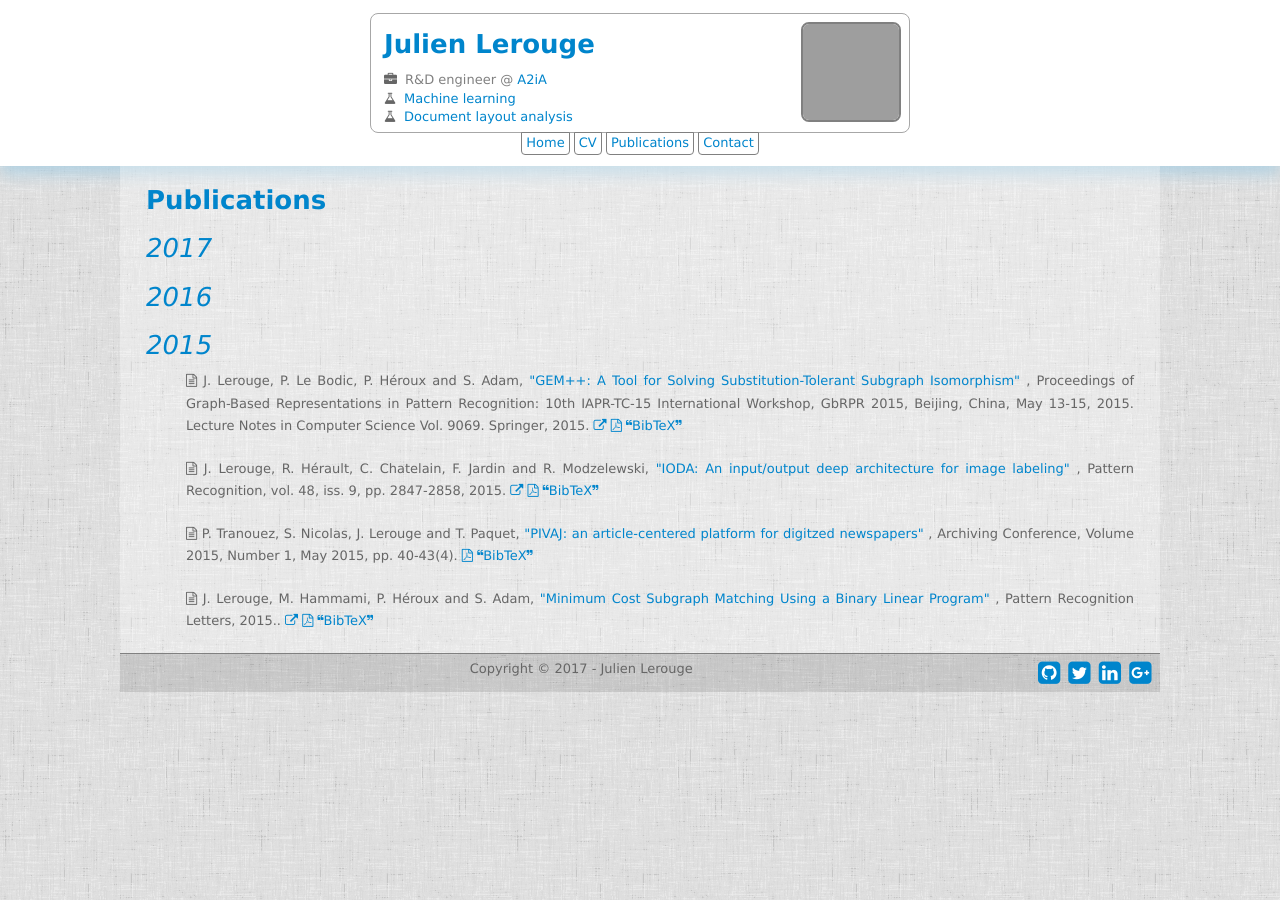
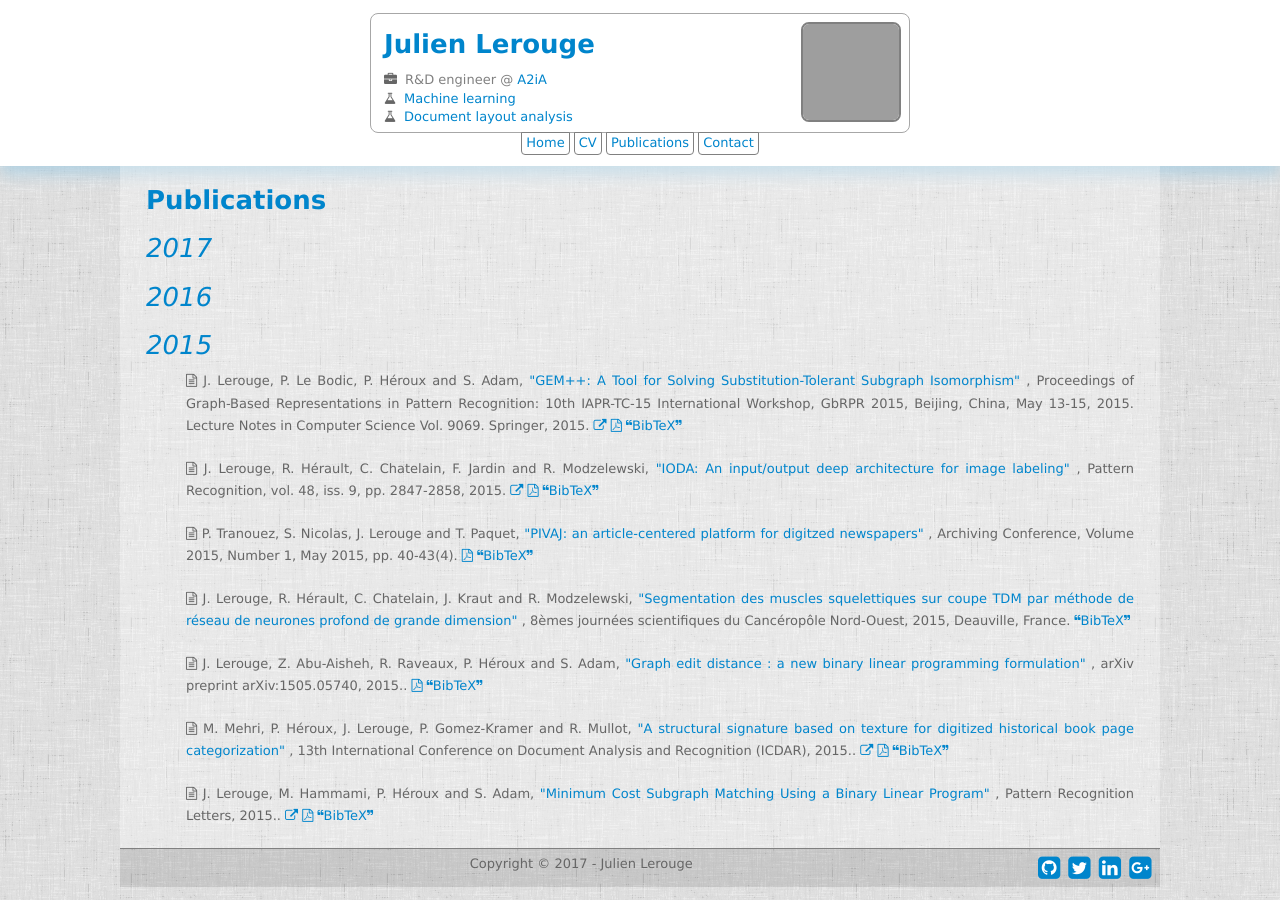
Before and after one commit to jlerouge/jlerouge.github.io, a Jekyll site: the page built from pub/index.html, in a window 1280 px wide. Built offline with Jekyll 4.4.1, drawn with Linux system fonts in a browser that asks for light colours; nearby versions of some CDN libraries; Markdown is read by kramdown in place of the engine named in the settings; grey boxes are pictures that could not be loaded.

```diff
--- a/_config.yml
+++ b/_config.yml
@@ -31,11 +31,11 @@ coauthors:
         email: julien.lerouge@litislab.fr
     cc:
         name: C. Chatelain
-        url: http://clement.chatelain.free.fr/
+        url: http://pagesperso.litislab.fr/cchatelain/
         email: clement.chatelain@insa-rouen.fr
     rh:
         name: R. Hérault
-        url: http://asi.insa-rouen.fr/enseignants/~rherault/
+        url: http://pagesperso.litislab.fr/rherault/
         email: romain.herault@insa-rouen.fr
     rm:
         name: R. Modzelewski
@@ -43,9 +43,11 @@ coauthors:
         email: romain.modzelewski@chb.unicancer.fr
     fj:
         name: F. Jardin
+        url: http://www.becquerel.fr/people/fabrice-jardin/
+        email: hematologie@chb.unicancer.fr
     sa:
         name: S. Adam
-        url: http://www.litislab.eu/Members/sadam
+        url: http://pagesperso.litislab.fr/sebadam/
         email: sebastien.adam@univ-rouen.fr
     ph:
         name: P. Héroux
@@ -53,25 +55,40 @@ coauthors:
         email: pierre.heroux@univ-rouen.fr
     mh:
         name: M. Hammami
-        email: maroua.hammami@etu.univ-rouen.fr
+        url: https://fr.linkedin.com/in/maroua-hammami-3a5a9358
+        email: hammamimaroua@gmail.com
     pt:
         name: P. Tranouez
-        url: http://oldwww.litislab.eu/Members/ptranouez
+        url: http://pagesperso.litislab.fr/ptranouez/
         email: pierrick.tranouez@univ-rouen.fr
     sn:
         name: S. Nicolas
         email: stephane.nicolas@univ-rouen.fr
     tp:
         name: T. Paquet
-        url: http://thierry.paquet.free.fr
+        url: http://pagesperso.litislab.fr/tpaquet/
         email: thierry.paquet@univ-rouen.fr
     plb:
         name: P. Le Bodic
+        url: https://scholar.google.fr/citations?user=wQcDC-YAAAAJ
         email: lebodic@gatech.edu
     za:
         name: Z. Abu-Aisheh
+        url: https://www.researchgate.net/profile/Zeina_Abu-Aisheh
+        email: zeina.abu-aisheh@univ-tours.fr
     rr:
         name: R. Raveaux
+        url: http://romain.raveaux.free.fr/
+        email: romain.raveaux@univ-tours.fr
+    jk:
+        name: J. Kraut
+    mm:
+        name: M. Mehri
+
+    pg:
+        name: P. Gomez-Kramer
+    rmu:
+        name: R. Mullot
 
 affiliations:
     litis-insa: Normandie Université, LITIS (EA 4108-FR CNRS 3638), INSA de Rouen, 76800 Saint-Étienne-du-Rouvray, France
--- /dev/null
+++ b/_includes/bibtex/a-structural-signature-based-on-texture-for-digitized-historical-book-page-categorization.bib
@@ -0,0 +1,8 @@
+@inproceedings{mehri2015structural,
+  title={A structural signature based on texture for digitized historical book page categorization},
+  author={Mehri, Maroua and H{\'e}roux, Pierre and Lerouge, Julien and Gomez-Kr{\"a}mer, Petra and Mullot, R{\'e}my},
+  booktitle={13th International Conference on Document Analysis and Recognition (ICDAR), 2015.},
+  pages={116--120},
+  year={2015},
+  organization={IEEE}
+}
--- /dev/null
+++ b/_includes/bibtex/graph-edit-distance-a-new-binary-linear-programming-formulation.bib
@@ -0,0 +1,6 @@
+@article{lerouge2015graph,
+  title={Graph edit distance: a new binary linear programming formulation},
+  author={Lerouge, Julien and Abu-Aisheh, Zeina and Raveaux, Romain and H{\'e}roux, Pierre and Adam, S{\'e}bastien},
+  journal={arXiv preprint arXiv:1505.05740},
+  year={2015}
+}
--- /dev/null
+++ b/_includes/bibtex/segmentation-des-muscles-squelettiques.bib
@@ -0,0 +1,10 @@
+@inproceedings{lerouge:hal-01153166,
+  TITLE = {Segmentation des muscles squelettiques sur coupe TDM par m{\'e}thode de réseau de neurones profond de grande dimension},
+  AUTHOR = {Lerouge, J and Herault, R and Chatelain, C and Kraut, J and Modzelewski, R},
+  URL = {https://hal.archives-ouvertes.fr/hal-01153166},
+  BOOKTITLE = {8{\`e}mes journ{\'e}es scientifiques du Canc{\'e}rop{\^o}le Nord-Ouest},
+  ADDRESS = {Deauville, France},
+  YEAR = {2015},
+  HAL_ID = {hal-01153166},
+  HAL_VERSION = {v1},
+}
```
Also changed, not shown: _posts/2015-05-19-segmentation-des-muscles-squelettiques.md (added, +21 -0 lines), _posts/2015-05-21-graph-edit-distance-a-new-binary-linear-programming-formulation.md (added, +20 -0 lines), _posts/2015-08-23-a-structural-signature-based-on-texture-for-digitized-historical-book-page-categorization.md (added, +45 -0 lines), 2 other files.
